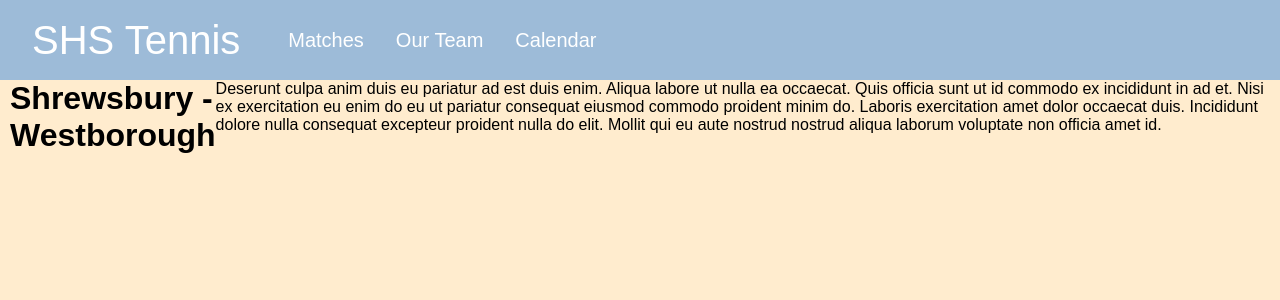
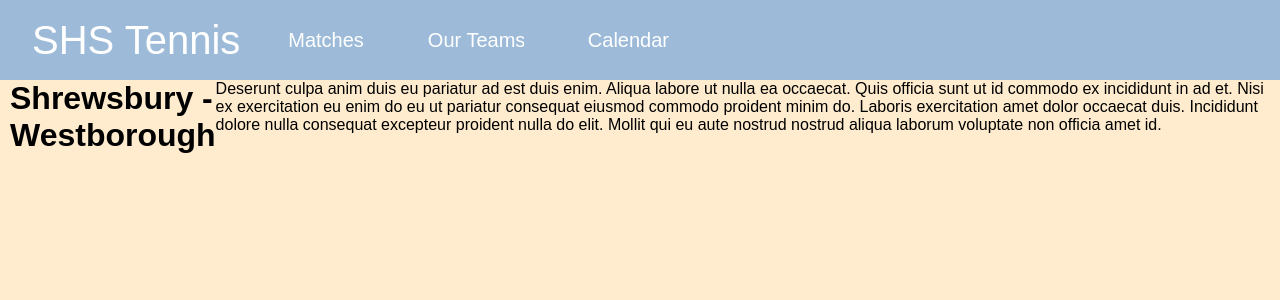
Before and after one commit to RunzeZ0710/SHS-Tennis-Team-Website, a React (Create React App) app: page / in a window 1280 px wide. Shown: the top 300 px of the page. Built offline with nearby package versions, Linux system fonts and the light colour scheme.

Commit message:
Teams Drop Down

```diff
--- a/src/components/Navbar.css
+++ b/src/components/Navbar.css
@@ -29,10 +29,58 @@
     height: 100%;
     justify-content: flex-start;
     font-size: 1.25rem;
-    margin-right: 2rem;
+    margin-right: 4rem;
 }
 
 .nav-links:hover{
-    border-bottom: 4px solid white;
+    border-top: 4px solid white;
     transition: all 0.2s ease-out;
+}
+
+.dropdown{
+
+    float: left;
+    overflow: hidden;
+    width: 6rem;
+    white-space: nowrap;
+    margin-right: 4rem;
+}
+
+.dropdown button{
+    color: #fff;
+    background: none;
+    border: none;
+    display: flex;
+    align-items: center;
+    text-decoration: none;
+    justify-content: flex-start;
+    font-size: 1.25rem;
+    height: 5rem;
+    overflow: hidden;
+}
+.dropdown-content {
+    display: none;
+    color: #fff;
+    position: absolute;
+    background-color: #9DBBD8;
+    font-size: 1.25rem;
+    line-height: 2rem;
+    box-shadow: 0px 8px 16px 0px rgba(0,0,0,0.2);
+    z-index: 1;
+}
+.dropdown-content a {
+    float: none;
+    color: #fff;
+    padding: 12px 16px;
+    text-decoration: none;
+    display: block;
+    text-align: left;
+}
+.dropdown-content a:hover {
+    background-color: #ddd;
+    color: black;
   }
+.dropdown:hover .dropdown-content {
+    transition: all 1s ease-out;
+    display: block;
+  }
--- a/src/components/Navbar.js
+++ b/src/components/Navbar.js
@@ -12,9 +12,15 @@ function Navbar(){
                 <Link to="/matches" className="nav-links">
                             Matches
                 </Link>
-                <Link to="/ourteam" className="nav-links">
-                    Our Team
-                </Link>
+                <div className="dropdown">
+                    <button className="nav-links">
+                        Our Teams
+                    </button>
+                    <div className="dropdown-content">
+                        <Link to="/boysTeam" className="subnav-links"> Boys Team</Link>
+                        <Link to="/girlsTeam" className="subnav-links"> Girls Team</Link>
+                    </div>
+                </div>
                 <Link to="calendar" className="nav-links">
                     Calendar
                 </Link>
```
